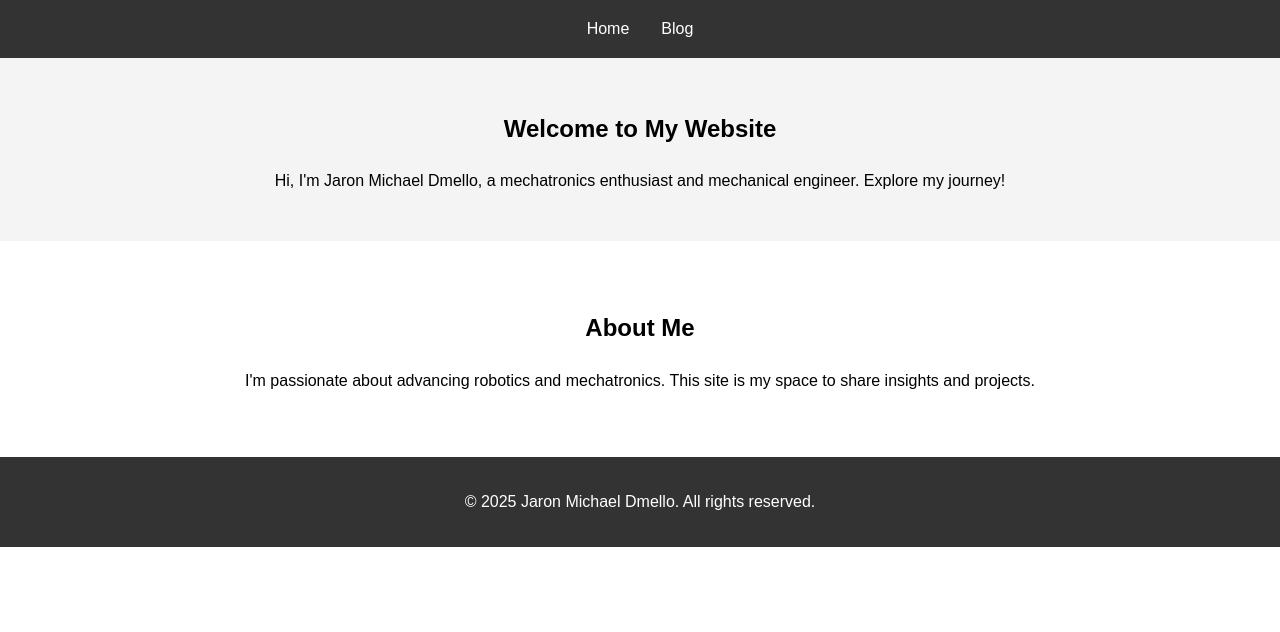
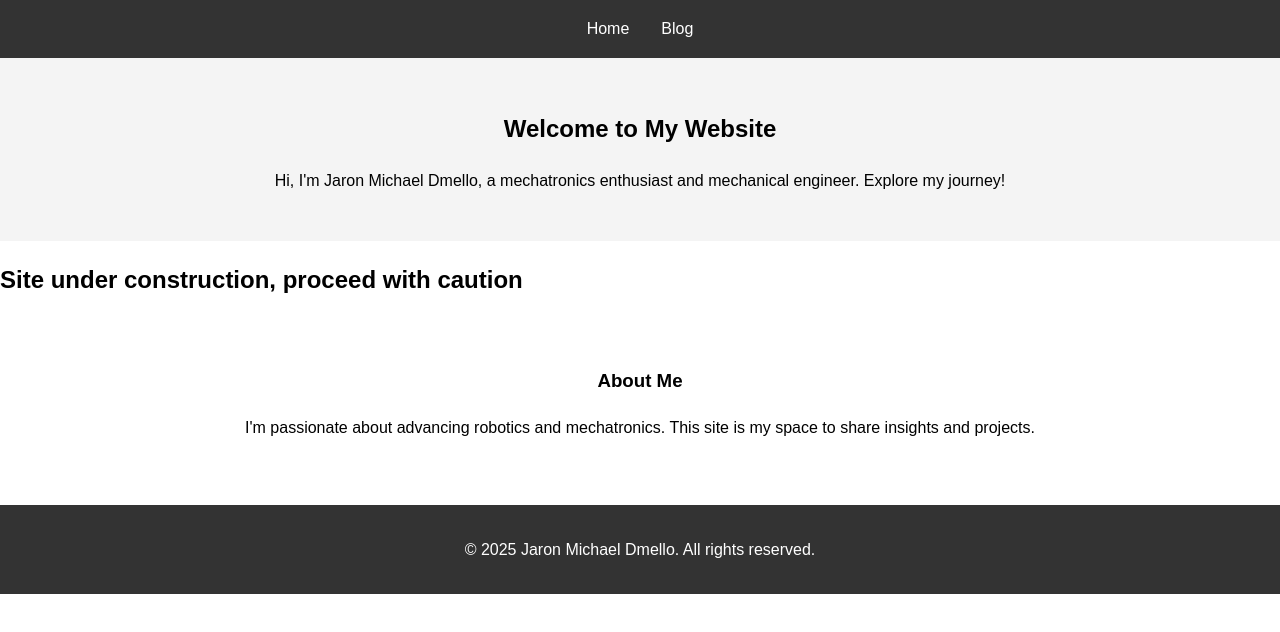
Before and after one commit to jmd316/jmd316.github.io, a plain HTML site: page index.html in a window 1280 px wide. Drawn offline with Linux system fonts and the light colour scheme.

Commit message:
Update index.html

```diff
--- a/index.html
+++ b/index.html
@@ -20,8 +20,11 @@
             <h1>Welcome to My Website</h1>
             <p>Hi, I'm Jaron Michael Dmello, a mechatronics enthusiast and mechanical engineer. Explore my journey!</p>
         </section>
+        <section class="construction">
+            <h2>Site under construction, proceed with caution</h2>
+        </section>
         <section class="about">
-            <h2>About Me</h2>
+            <h3>About Me</h3>
             <p>I'm passionate about advancing robotics and mechatronics. This site is my space to share insights and projects.</p>
         </section>
     </main>
```
